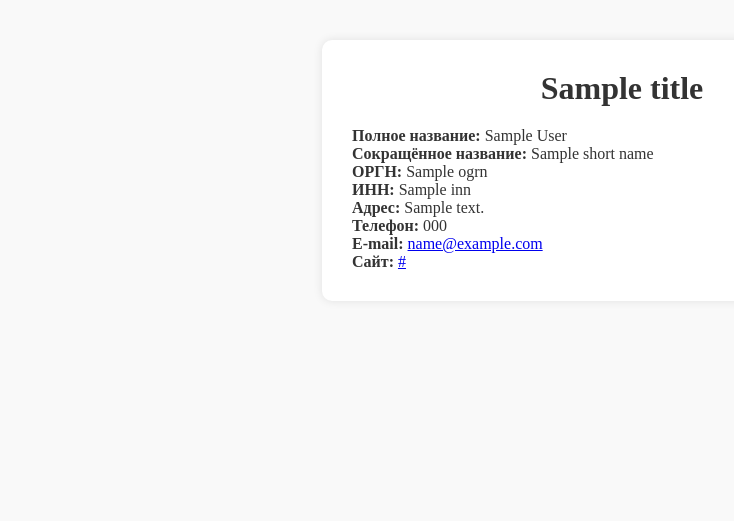
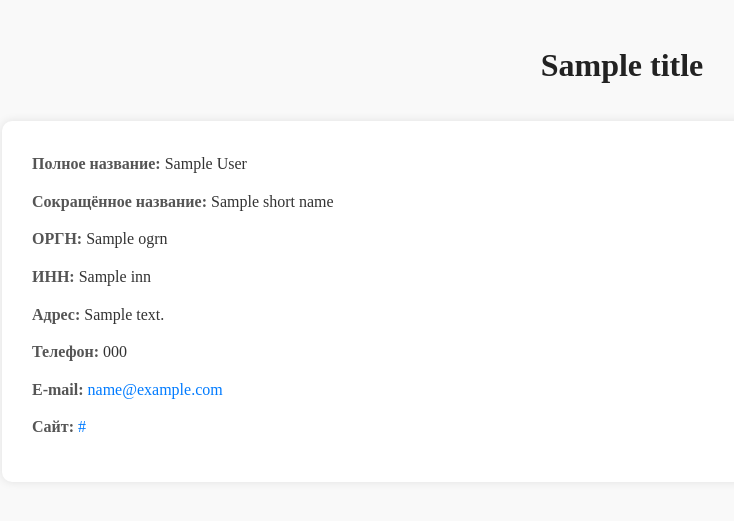
Before and after one commit to Konstnt/synergy_pratice_reports, a Python web app: template org-html-gen-case#5/templates/template.html in a window 1280 px wide. Shown: the top 521 px of the page, without its empty margins (18-752 px from the left). Run offline with Jinja, Linux system fonts and the light colour scheme; the template is opened without the code that fills it: most values are stand-ins (such as "Sample title", 1, 10 or a date in 2020).

Commit message:
Case#5 Add themes

```diff
--- a/org-html-gen-case#5/css/base.css
+++ b/org-html-gen-case#5/css/base.css
@@ -1,26 +1,60 @@
+/* base.css */
+
 * {
     margin: 0;
     padding: 0;
     box-sizing: border-box;
 }
 
+html {
+    font-size: 16px;
+}
+
 body {
     font-family: var(--main-font), sans-serif;
     background-color: #f9f9f9;
     color: #333;
-    padding: 40px;
+    line-height: 1.6;
+    padding: 40px 20px;
 }
 
-.container {
-    max-width: 600px;
-    margin: auto;
-    background: white;
-    padding: 30px;
-    border-radius: 10px;
-    box-shadow: 0 0 10px rgba(0,0,0,0.1);
+/* === Header === */
+header.company-header {
+    text-align: center;
+    margin-bottom: 30px;
 }
 
-h1 {
-    text-align: center;
-    margin-bottom: 20px;
+header.company-header h1 {
+    font-size: 2rem;
+    font-weight: 600;
+    color: #222;
+    margin: 0;
 }
+
+/* === Основной контент === */
+main.page {
+    /*max-width: 700px;*/
+    margin: 0 auto;
+    padding: 30px;
+    background: white;
+    border-radius: 10px;
+    box-shadow: 0 0 10px rgba(0, 0, 0, 0.1);
+}
+
+p {
+    margin-bottom: 12px;
+    font-size: 1rem;
+}
+
+strong {
+    color: #555;
+}
+
+a {
+    color: #007BFF;
+    text-decoration: none;
+}
+
+a:hover {
+    text-decoration: underline;
+}
--- a/org-html-gen-case#5/settings.py
+++ b/org-html-gen-case#5/settings.py
@@ -1,7 +1,7 @@
 # settings
 
 ORG_INFO = {
-    "title": "МОСПОЛИТЕХ",
+    "title": "Мосполитех",
     "full_name": "Федеральное государственное бюджетное образовательное учреждение высшего образования «Московский политехнический университет»",
     "short_name": "ФГБОУ ВО «Московский политехнический университет»",
     "ogrn": "1027700071898",
--- a/org-html-gen-case#5/templates/template.html
+++ b/org-html-gen-case#5/templates/template.html
@@ -2,13 +2,17 @@
 <html lang="ru">
 <head>
     <meta charset="UTF-8">
-    <title>Организация</title>
+    <title>{{short_name}}</title>
     <link rel="stylesheet" href="../css/base.css">
+    <link rel="stylesheet" href="../css/themes/{{theme}}.css">
     <link rel="stylesheet" href="../css/fonts/{{font}}.css">
 </head>
 <body>
-    <div class="container">
+    <header class="company-header">
         <h1>{{title}}</h1>
+    </header>
+
+    <main class="page">
         <p><strong>Полное название:</strong> {{full_name}}</p>
         <p><strong>Сокращённое название:</strong> {{short_name}}</p>
         <p><strong>ОРГН:</strong> {{ogrn}}</p>
@@ -17,6 +21,6 @@
         <p><strong>Телефон:</strong> {{phone}}</p>
         <p><strong>E-mail:</strong> <a href="mailto:{{email}}">{{email}}</a></p>
         <p><strong>Сайт:</strong> <a href="{{website}}" target="_blank">{{website}}</a></p>
-    </div>
+    </main>
 </body>
 </html>
```
Also changed, not shown: org-html-gen-case#5/css/themes/card-view.css (added, +20 -0 lines), org-html-gen-case#5/css/themes/dark-mode.css (added, +50 -0 lines), org-html-gen-case#5/css/themes/default.css (added, +17 -0 lines), org-html-gen-case#5/css/themes/mobile-view.css (added, +25 -0 lines), org-html-gen-case#5/main.py (+28 -6 lines), org-html-gen-case#5/rendered/organization_info.html (added, +26 -0 lines).
